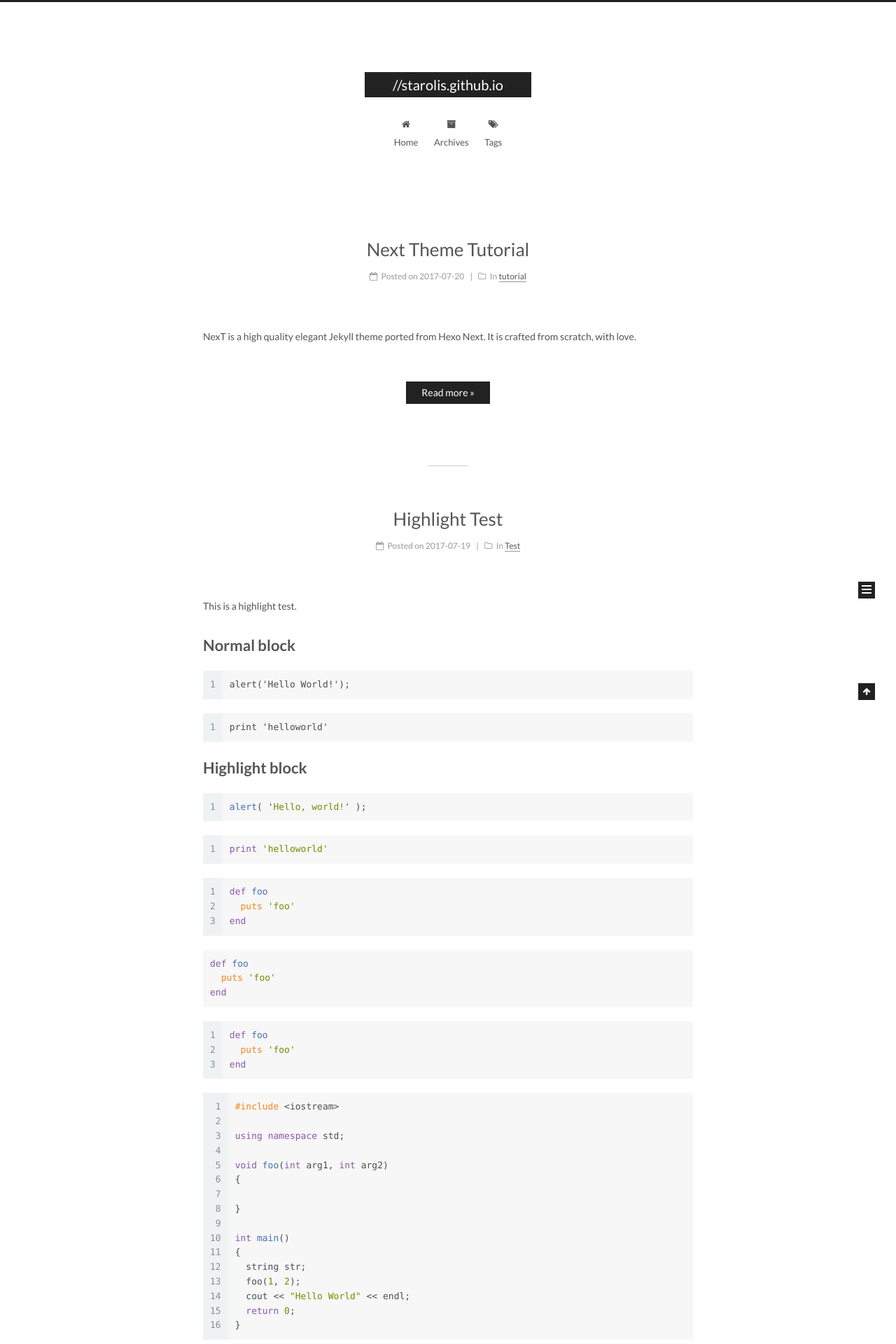
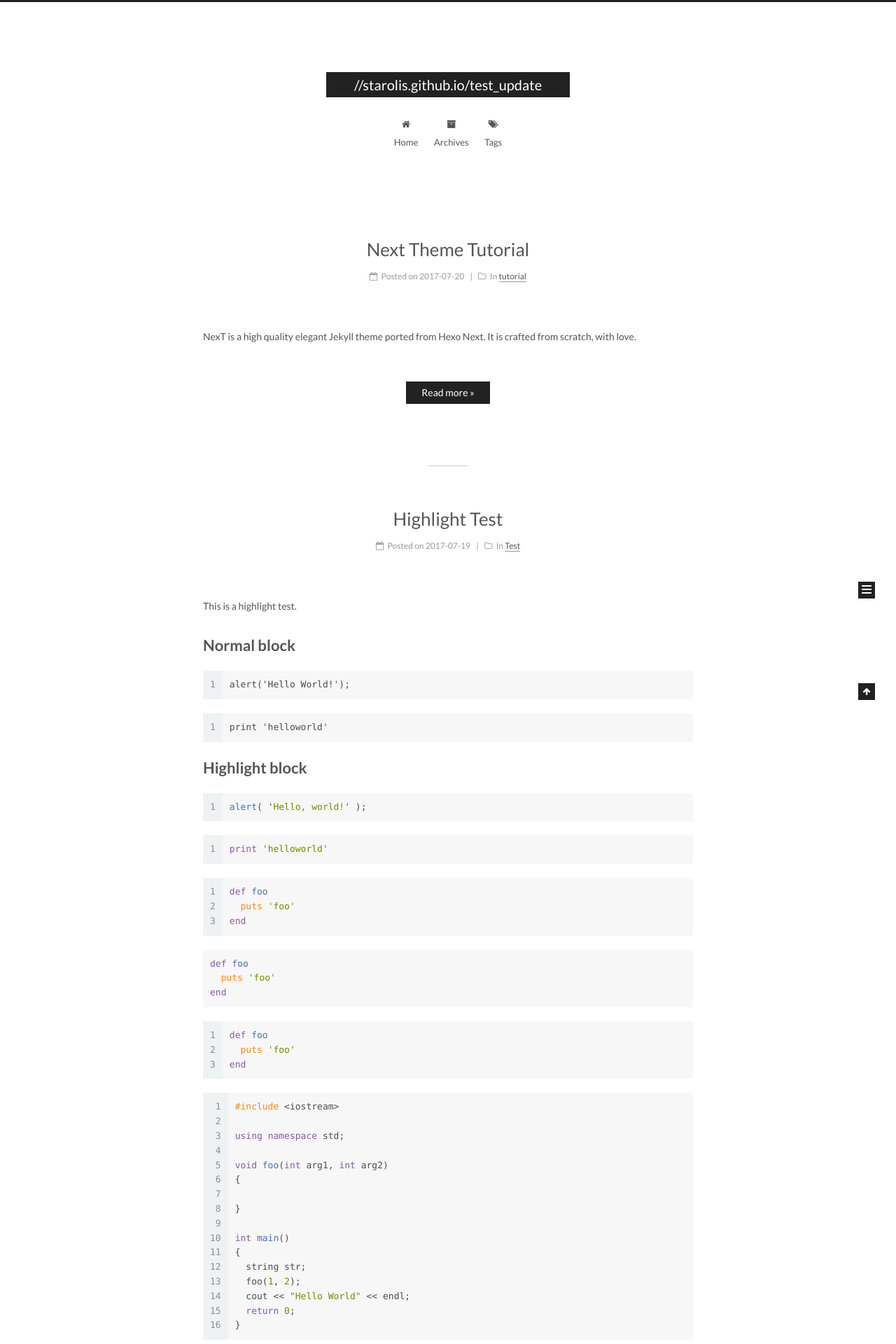
Before and after one commit to starolis/starolis.github.io, a Jekyll site: the page built from index.html, in a window 1280 px wide. Shown: the top 1920 px of the page at 70% size. Built offline with Jekyll 4.4.1, drawn with Linux system fonts in a browser that asks for light colours; emoji names are drawn with the system emoji font; the list of posts is cut into pages by our own code.

Commit message:
Update _config.yml

```diff
--- a/_config.yml
+++ b/_config.yml
@@ -4,7 +4,7 @@
 # ---------------------------------------------------------------
 
 # Site
-title: //starolis.github.io
+title: //starolis.github.io/test_update
 subtitle:
 description:
 author: Matt Smith
```
